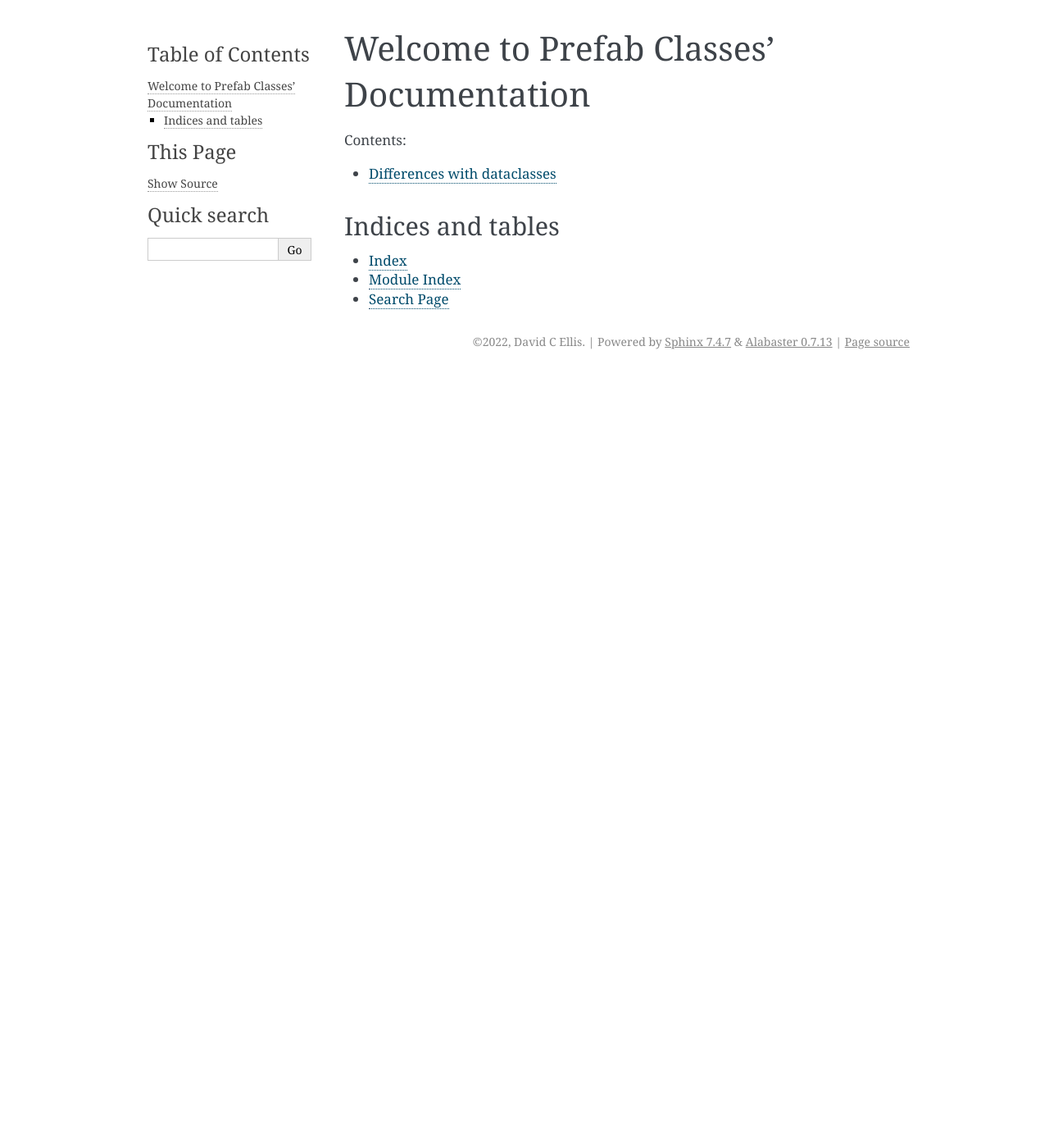
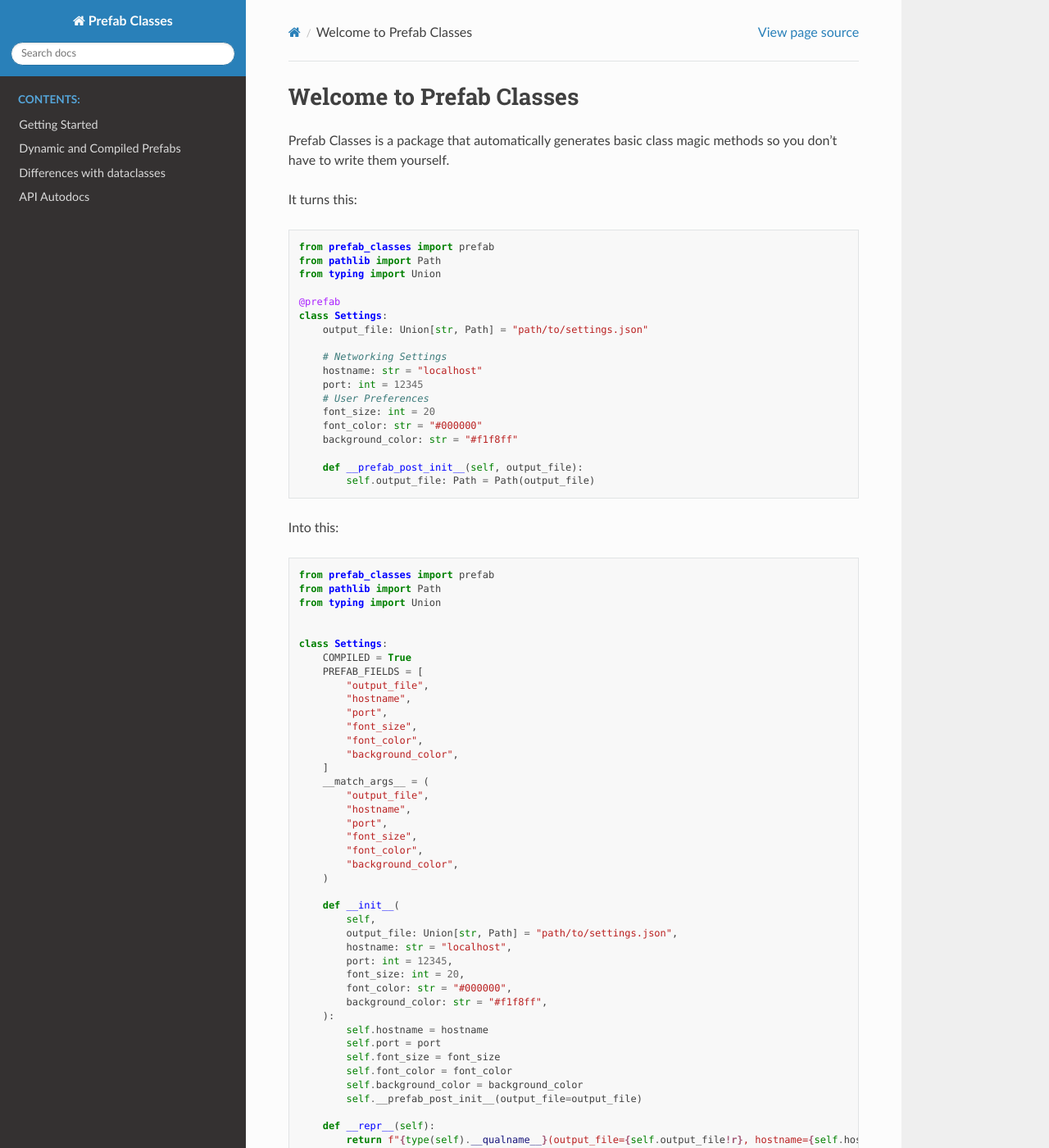
Before and after one commit to DavidCEllis/PrefabClasses, a Sphinx documentation site: the page built from docs/index.md, in a window 1280 px wide and 1400 px high. Shown: the whole window at 82% size. Built offline with Sphinx 7.4.7 and the Read the Docs theme 2.0.0, drawn with Linux system fonts in a browser that asks for light colours; some of the changed text lies outside the part shown.

Commit message:
Documentation edits - sphinx work.

````diff
--- a/docs/conf.py
+++ b/docs/conf.py
@@ -14,7 +14,9 @@ release = '0.7.2'
 # -- General configuration ---------------------------------------------------
 # https://www.sphinx-doc.org/en/master/usage/configuration.html#general-configuration
 
-extensions = ["myst_parser", "sphinx.ext.autodoc"]
+extensions = ["myst_parser", "sphinx.ext.autodoc", "sphinx_rtd_theme"]
+
+autodoc_typehints = "description"
 
 templates_path = ['_templates']
 exclude_patterns = ['_build', 'Thumbs.db', '.DS_Store']
@@ -23,5 +25,5 @@ exclude_patterns = ['_build', 'Thumbs.db', '.DS_Store']
 # -- Options for HTML output -------------------------------------------------
 # https://www.sphinx-doc.org/en/master/usage/configuration.html#options-for-html-output
 
-html_theme = 'alabaster'
+html_theme = 'sphinx_rtd_theme'
 html_static_path = ['_static']
--- a/docs/index.md
+++ b/docs/index.md
@@ -1,15 +1,122 @@
-# Welcome to Prefab Classes' Documentation #
+# Welcome to Prefab Classes #
 
 ```{toctree}
 ---
-maxdepth: 1
+maxdepth: 2
 caption: "Contents:"
+hidden: true
 ---
+getting_started
+dynamic_and_compiled
 extra/dataclasses_differences
+api
 ```
 
+Prefab Classes is a package that automatically generates basic class magic
+methods so you don't have to write them yourself.
+
+It turns this:
+
+```python
+from prefab_classes import prefab
+from pathlib import Path
+from typing import Union
+
+@prefab
+class Settings:
+    output_file: Union[str, Path] = "path/to/settings.json"
+
+    # Networking Settings
+    hostname: str = "localhost"
+    port: int = 12345
+    # User Preferences
+    font_size: int = 20
+    font_color: str = "#000000"
+    background_color: str = "#f1f8ff"
+
+    def __prefab_post_init__(self, output_file):
+        self.output_file: Path = Path(output_file)
+```
+
+Into this:
+
+```python
+from prefab_classes import prefab
+from pathlib import Path
+from typing import Union
+
+
+class Settings:
+    COMPILED = True
+    PREFAB_FIELDS = [
+        "output_file",
+        "hostname",
+        "port",
+        "font_size",
+        "font_color",
+        "background_color",
+    ]
+    __match_args__ = (
+        "output_file",
+        "hostname",
+        "port",
+        "font_size",
+        "font_color",
+        "background_color",
+    )
+
+    def __init__(
+        self,
+        output_file: Union[str, Path] = "path/to/settings.json",
+        hostname: str = "localhost",
+        port: int = 12345,
+        font_size: int = 20,
+        font_color: str = "#000000",
+        background_color: str = "#f1f8ff",
+    ):
+        self.hostname = hostname
+        self.port = port
+        self.font_size = font_size
+        self.font_color = font_color
+        self.background_color = background_color
+        self.__prefab_post_init__(output_file=output_file)
+
+    def __repr__(self):
+        return f"{type(self).__qualname__}(output_file={self.output_file!r}, hostname={self.hostname!r}, port={self.port!r}, font_size={self.font_size!r}, font_color={self.font_color!r}, background_color={self.background_color!r})"
+
+    def __eq__(self, other):
+        return (
+            (
+                self.output_file,
+                self.hostname,
+                self.port,
+                self.font_size,
+                self.font_color,
+                self.background_color,
+            )
+            == (
+                other.output_file,
+                other.hostname,
+                other.port,
+                other.font_size,
+                other.font_color,
+                other.background_color,
+            )
+            if self.__class__ == other.__class__
+            else NotImplemented
+        )
+
+    def __prefab_post_init__(self, output_file):
+        self.output_file: Path = Path(output_file)
+
+```
+
+You have probably seen something like this before if you've looked into the `dataclasses`
+module or the `attrs` package. The main difference for `prefab_classes` is in the
+implementation, although there are also some other design differences.
+
+See {doc}`getting_started` for more examples and more detailed explanation on usage.
 
 ## Indices and tables ##
 * {ref}`genindex`
-* {ref}`modindex`
 * {ref}`search`
--- a/setup.cfg
+++ b/setup.cfg
@@ -26,3 +26,4 @@ PERFORMANCE =
 DOCS =
     sphinx
     myst-parser
+    sphinx_rtd_theme
--- a/src/prefab_classes/__init__.py
+++ b/src/prefab_classes/__init__.py
@@ -4,5 +4,5 @@ PREFAB_MAGIC_BYTES = b"_".join([b"PREFAB_CLASSES", __version__.encode()])
 from .dynamic import prefab, attribute
 from .compiled import prefab_compiler
 from .exceptions import PrefabError
-from .funcs import is_prefab, to_json, as_dict
+from .funcs import is_prefab, is_prefab_instance, to_json, as_dict
 from .sentinels import KW_ONLY
````
Also changed, not shown: docs/api.md (added, +40 -0 lines), docs/dynamic_and_compiled.md (+13 -10 lines), docs/getting_started.md (added, +163 -0 lines), 4 other files.
